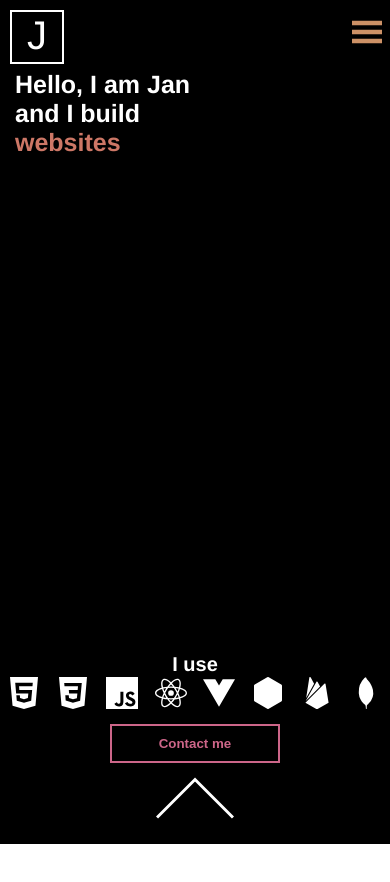
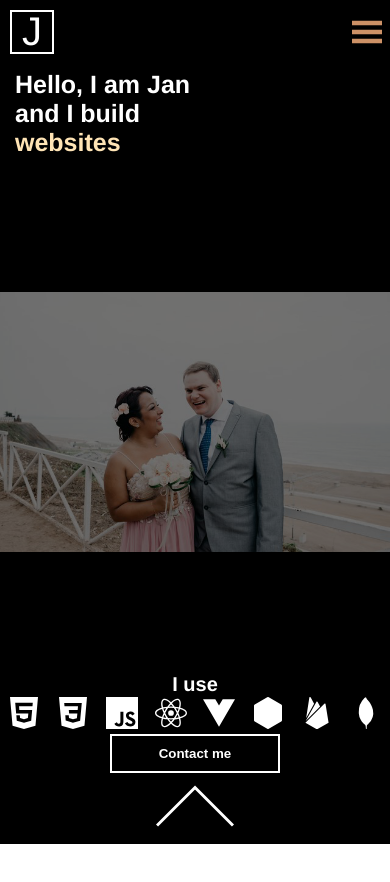
Before and after one commit to janolaerts/portfolio, a Vue app: page / in a window 390 px wide. Built offline with nearby package versions, Linux system fonts and the light colour scheme.

Commit message:
Last changes

```diff
--- a/src/components/About.vue
+++ b/src/components/About.vue
@@ -61,7 +61,10 @@ export default {
 
 <style>
 .about{
-  background: black;
+  background: url('../assets/pictures/wedding.png') no-repeat;
+  background-position: center;
+  background-size: contain;
+  background-color: black;
   position: absolute;
   height: 100%;
   width: 100%;
@@ -81,10 +84,9 @@ export default {
   font-size: 40px;
   cursor: pointer;
 }
-/*.about .logo:hover{
-  animation: rotate .75s linear forwards;
-  animation-timing-function: ease;
-}*/
+.about .logo:hover{
+  border-radius: 10px;
+}
 .about .logo p{
   position: relative;
   text-align: center;
@@ -114,19 +116,19 @@ export default {
   margin-top: 10px;
 }
 .about h1.applications{
-  color: 	#cd6689;
+  color: mediumseagreen;
   margin-top: 0px;
 }
 .about h1.websites{
-  color: #cd7766;
+  color: moccasin;
   margin-top: 0px;
 }
 .about h1.market{
-  color: #cd9166;
+  color: palegoldenrod;
   margin-top: 0px;
 }
 .about h1.native{
-  color: #cd6677;
+  color: mediumspringgreen;
   margin-top: 0px;
 }
 .about div .words{
@@ -169,9 +171,9 @@ export default {
 }
 .about .contact button{
   position: relative;
-  border: 2px solid #cd6689;
+  border: 2px solid white;
   padding: 10px;
-  color:#cd6689;
+  color:white;
   width: 170px;
   font-weight: bold;
   background-color: rgba(255, 255, 255, 0);
@@ -180,9 +182,9 @@ export default {
   bottom: 120px;
 }
 .about .contact button:hover{
-  border: 2px solid #cd6689;
+  border: 2px solid white;
   color: black;
-  background: #cd6689;
+  background: white;
 }
 .about .arrow{
   position: absolute;
@@ -224,6 +226,13 @@ export default {
 }
 
 @media all and (max-width: 575px){
+  .about .logo{
+    width: 40px;
+    height: 40px;
+  }
+  .about .logo p{
+    top: -3px;
+  }
   .about .words-wrapper h1{
     font-size: 25px;
     top: 60px;
@@ -240,7 +249,13 @@ export default {
     height: 30px;
   }
   .about .technologies{
-    bottom: 70px;
+    bottom: 50px;
+  }
+  .about .contact button{
+    bottom: 110px;
+  }
+  .about .arrow{
+    bottom: 0%;
   }
 }
 </style>
--- a/src/components/Contact.vue
+++ b/src/components/Contact.vue
@@ -79,10 +79,9 @@ export default {
   cursor: pointer;
   z-index: 1001;
 }
-/*.contact .logo:hover{
-  animation: rotate .75s linear forwards;
-  animation-timing-function: ease;
-}*/
+.contact .logo:hover{
+  border-radius: 10px;
+}
 .contact .logo p{
   position: relative;
   text-align: center;
@@ -178,6 +177,13 @@ export default {
 
 /* responsive design */
 @media all and (max-width: 991px){
+  .contact .logo{
+    width: 40px;
+    height: 40px;
+  }
+  .contact .logo p{
+    top: -3px;
+  }
   .contact h1{
     font-size: 40px;
   }
--- a/src/components/Nav.vue
+++ b/src/components/Nav.vue
@@ -66,10 +66,9 @@ export default {
   font-size: 40px;
   cursor: pointer;
 }
-/*.page .logo:hover{
-  animation: rotate .75s linear forwards;
-  animation-timing-function: ease;
-}*/
+.page .logo:hover{
+  border-radius: 10px;
+}
 .page .logo p{
   position: relative;
   text-align: center;
@@ -163,7 +162,13 @@ export default {
 }
 
 @media all and (max-width: 575px){
-
+  .page .logo{
+    width: 40px;
+    height: 40px;
+  }
+  .page .logo p{
+    top: -3px;
+  }
   .links{
     right: 2%;
   }
@@ -181,13 +186,4 @@ export default {
     width: 210px
   }
 }
-
-@keyframes rotate{
-  from{
-    transform: rotateX(90deg);
-  }
-  to{
-    transform: rotateX(0deg);
-  }
-}
 </style>
--- a/src/components/Projects.vue
+++ b/src/components/Projects.vue
@@ -69,10 +69,9 @@ export default {
   cursor: pointer;
   z-index: 1001;
 }
-/*.projects .logo:hover{
-  animation: rotate .75s linear forwards;
-  animation-timing-function: ease;
-}*/
+.projects .logo:hover{
+  border-radius: 10px;
+}
 .projects .logo p{
   position: relative;
   text-align: center;
@@ -274,6 +273,13 @@ export default {
 }
 
 @media all and (max-width: 575px){
+  .projects .logo{
+    width: 40px;
+    height: 40px;
+  }
+  .projects .logo p{
+    top: -3px;
+  }
   .projects h1.my-projects{
     font-size: 35px;
   }
```
Also changed, not shown: src/assets/pictures/wedding.jpg (added), src/assets/pictures/wedding.png (added).
